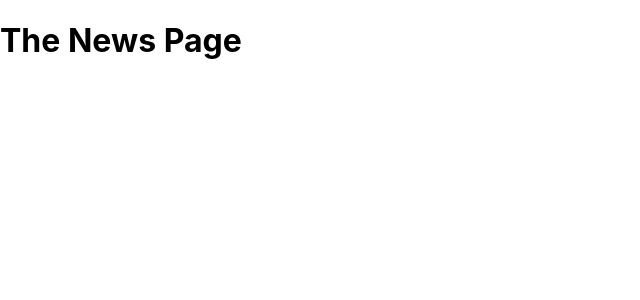
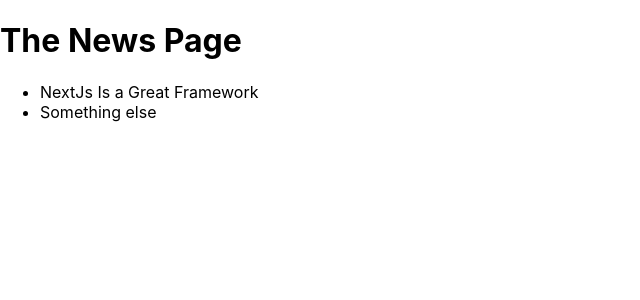
Before and after one commit to zenyaboi/next-js-app, a Next.js app: page /news in a window 1280 px wide. Shown: the top 300 px of the page, without its empty margins (0-640 px from the left). Built offline with nearby package versions, Linux system fonts and the light colour scheme.

Commit message:
new Link component in news/index

```diff
--- a/pages/news/index.js
+++ b/pages/news/index.js
@@ -1,7 +1,22 @@
 // our-domain.com/news
+import Link from 'next/link';
+import { Fragment } from "react";
+
 
 function NewsPage() {
-  return <h1>The News Page</h1>;
+  return (
+    <Fragment>
+      <h1>The News Page</h1>
+      <ul>
+        <li>
+          <Link href='/news/nextjs-is-a-great-framework'>
+            NextJs Is a Great Framework
+          </Link>
+        </li>
+        <li>Something else</li>
+      </ul>
+    </Fragment>
+  );
 }
 
 export default NewsPage;
```
